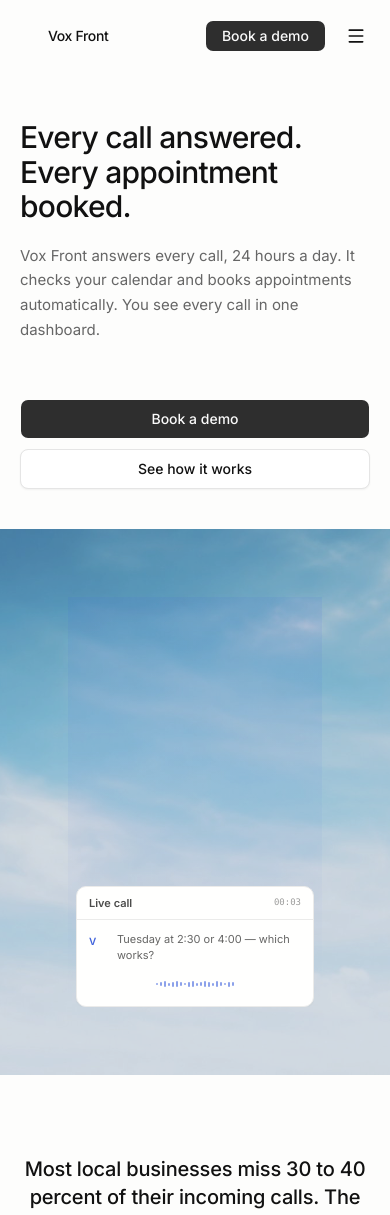
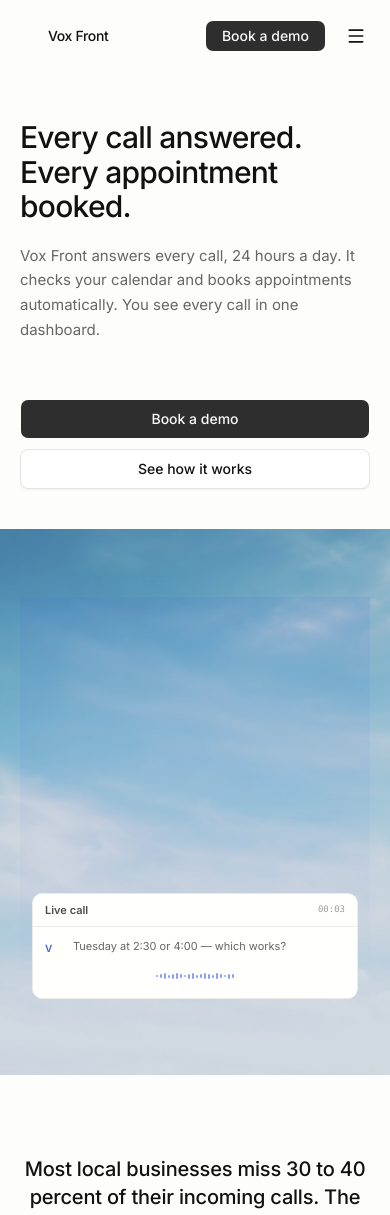
Before and after one commit to GreyyDaze/vixel-front, a Next.js app: page / in a window 390 px wide. Shown: the top 1215 px of the page. Built offline with nearby package versions, Linux system fonts and the light colour scheme.

Commit message:
hero mockup: fix mobile width/padding, wider phone mockup, proper live call card sizing

```diff
--- a/src/components/HeroStage.tsx
+++ b/src/components/HeroStage.tsx
@@ -72,7 +72,7 @@ export function HeroStage() {
   const showConfirmed = phase === "updating" || phase === "done";
 
   return (
-    <div className="relative w-full max-w-[1200px] px-12 h-full flex items-center justify-center">
+    <div className="relative w-full h-full flex items-center justify-center">
       <div className="relative w-full h-[88%] flex items-center justify-center bg-gradient-to-b from-brand-blue/10 to-transparent overflow-hidden">
         {/* Desktop: dashboard + overlays (lg and up) */}
         <div className="hidden lg:block w-full h-full">
@@ -86,15 +86,17 @@ export function HeroStage() {
           className="absolute inset-0 z-10 lg:hidden transition-opacity duration-500"
           style={{ opacity: showPhone ? 1 : 0, pointerEvents: showPhone ? "auto" : "none" }}
         >
-          <div className="w-full h-full flex items-center justify-center">
-            <PhoneMockup />
+          <div className="w-full h-full flex items-center justify-center px-4">
+            <div className="w-full max-w-[200px] h-full">
+              <PhoneMockup />
+            </div>
           </div>
         </div>
 
         {/* Step 2 — Live call (shown when call is active, after phone picks up) */}
         <div
-          className="absolute inset-x-2 bottom-0 z-20 lg:hidden transition-opacity duration-500"
-          style={{ opacity: showCallCard ? 1 : 0, pointerEvents: showCallCard ? "auto" : "none", maxHeight: "60%", overflowY: "auto" }}
+          className="absolute inset-x-3 bottom-2 z-20 lg:hidden transition-opacity duration-500"
+          style={{ opacity: showCallCard ? 1 : 0, pointerEvents: showCallCard ? "auto" : "none", maxHeight: "55%", overflowY: "auto" }}
         >
           <div className="bg-white rounded-lg shadow-card border border-border-light overflow-hidden">
             <div className="flex items-center justify-between px-3 py-2 border-b">
```
